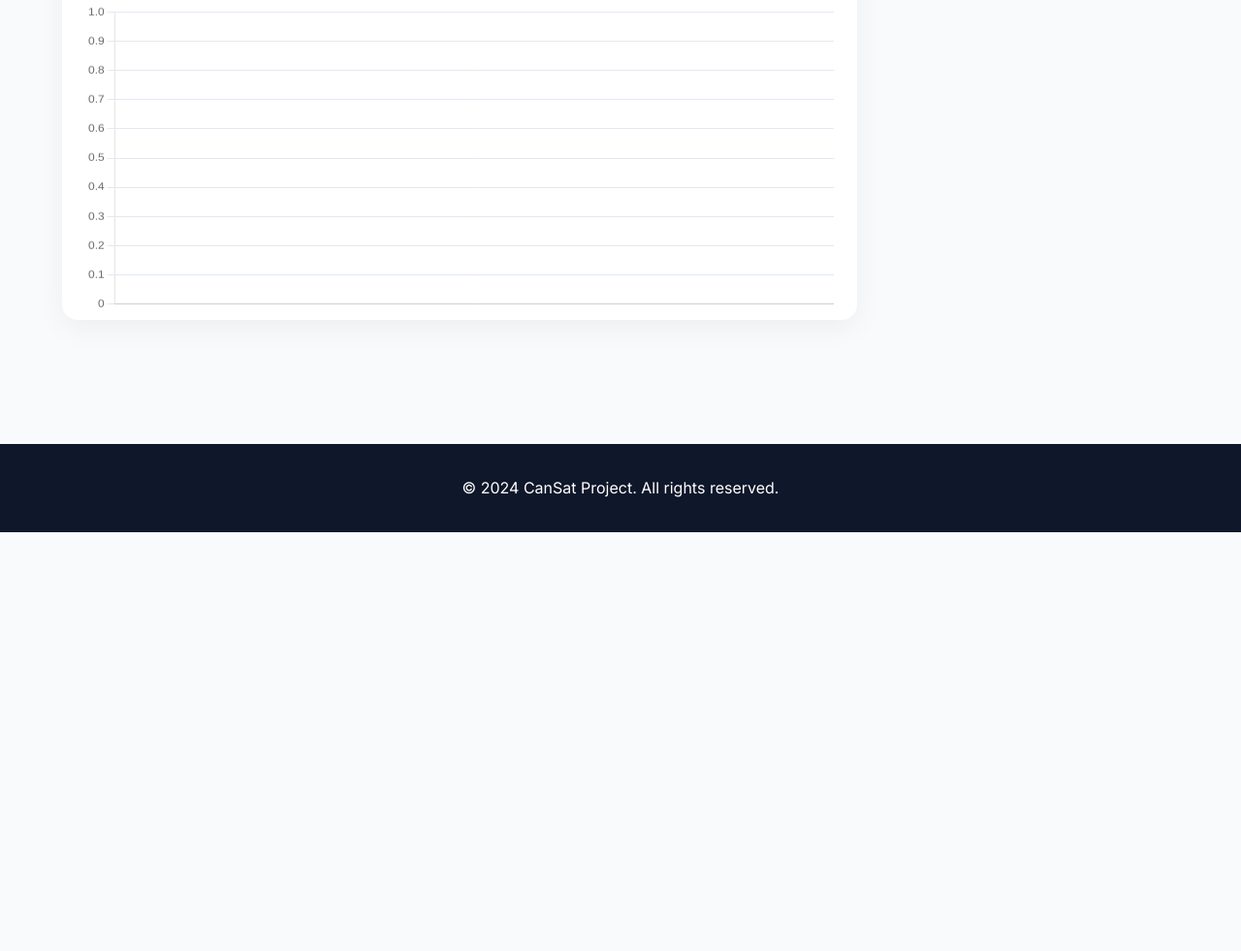
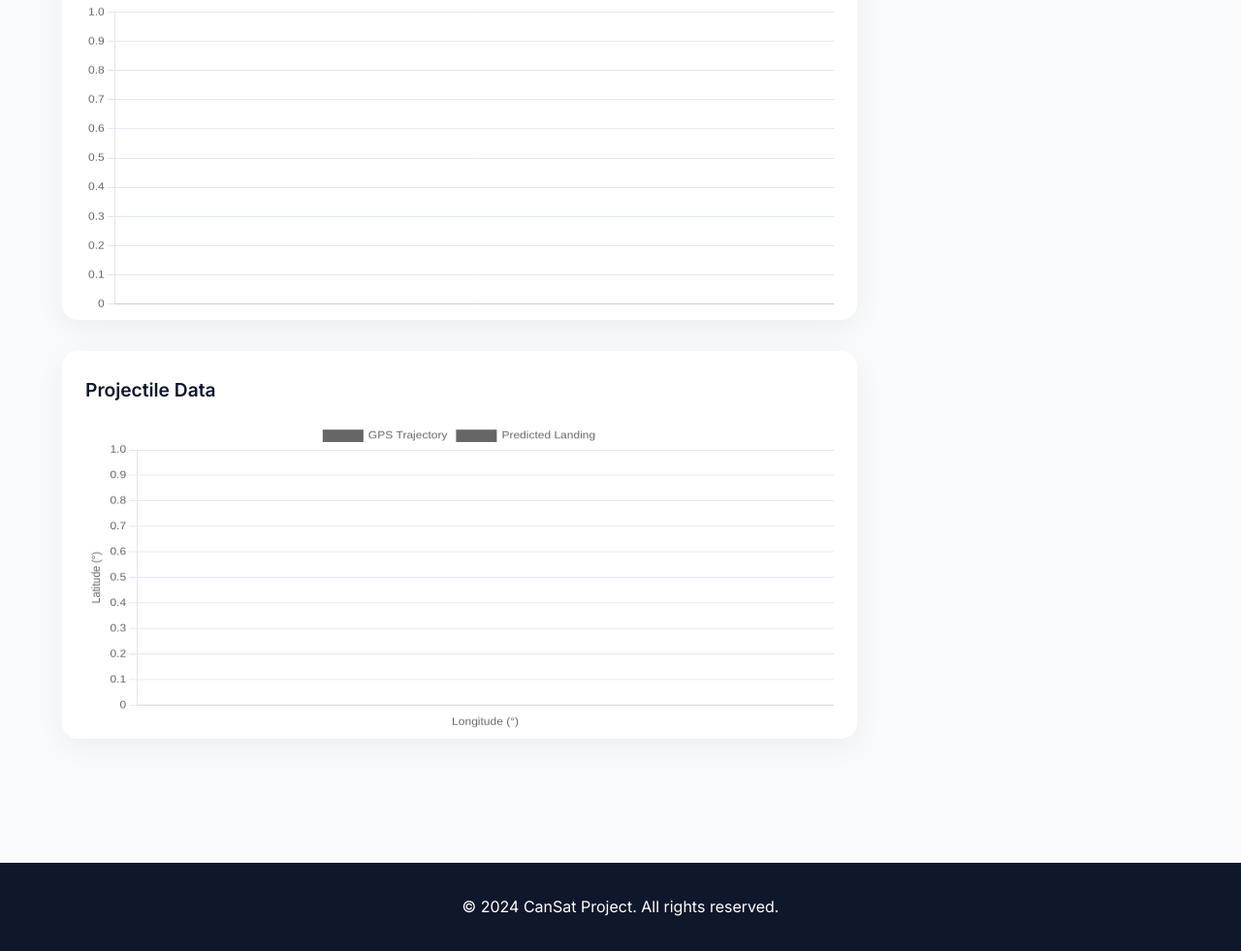
Before and after one commit to KaiKaash/new-space-cansat, a plain HTML site: page Graphs.html in a window 1280 px wide. Shown: the part 2358-3339 px from the top of the page at 97% size. Before the commit the page ends 2907 px from the top, so only its background shows below. Drawn offline with nearby package versions, Linux system fonts and the light colour scheme; no server answers.

Commit message:
Update Graphs.html

```diff
--- a/Graphs.html
+++ b/Graphs.html
@@ -16,6 +16,8 @@
             --temperature: #ef4444;
             --pressure: #10b981;
             --humidity: #3b82f6;
+            --Predected_Lat: #f59e0b;
+            --Predected_Lon: #8b5cf6;
         }
 
         * {
@@ -220,6 +222,7 @@
             <div class="graph-container"><div class="chart-title">Pressure</div><canvas id="chart5"></canvas></div>
             <!-- Title changed for the humidity chart -->
             <div class="graph-container"><div class="chart-title">Humidity Over Time</div><canvas id="chart6"></canvas></div>
+            <div class="graph-container"><div class="chart-title">Projectile Data</div><canvas id="chart7"></canvas></div>
         </div>
         <div class="table-container">
             <div class="chart-title">Live Data Log</div>
@@ -314,6 +317,56 @@
             }]
         },
         options: chartConfig // Use the standard config
+    }),
+    // Projectile chart7
+    projectile: new Chart(document.getElementById('chart7'), {
+        type: 'scatter',
+        data: {
+            datasets: [{
+                label: 'GPS Trajectory',
+                data: [],
+                backgroundColor: 'var(--projectile)',
+                borderColor: 'var(--dark)',
+                borderWidth: 2,
+                pointRadius: 6,
+                pointStyle: 'circle'
+            }, {
+                label: 'Predicted Landing',
+                data: [],
+                backgroundColor: 'var(--landing)',
+                borderColor: 'var(--dark)',
+                borderWidth: 2,
+                pointRadius: 8,
+                pointStyle: 'circle'
+            }]
+        },
+        options: {
+            ...chartConfig,
+            plugins: {
+                ...chartConfig.plugins,
+                legend: { display: true, position: 'top' },
+                tooltip: {
+                    callbacks: {
+                        label: function(context) {
+                            const point = context.raw;
+                            return `${context.dataset.label}: (${point.x.toFixed(6)}°, ${point.y.toFixed(6)}°)`;
+                        }
+                    }
+                }
+            },
+            scales: {
+                x: {
+                    ...chartConfig.scales.x,
+                    title: { display: true, text: 'Longitude (°)' },
+                    ticks: { precision: 6 }
+                },
+                y: {
+                    ...chartConfig.scales.y,
+                    title: { display: true, text: 'Latitude (°)' },
+                    ticks: { precision: 6 }
+                }
+            }
+        }
     })
 };
 
```
Lines whose indentation alone changed are shown as unchanged.
